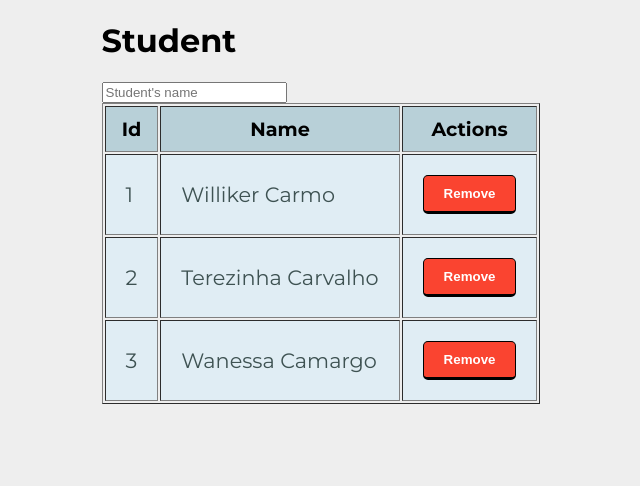
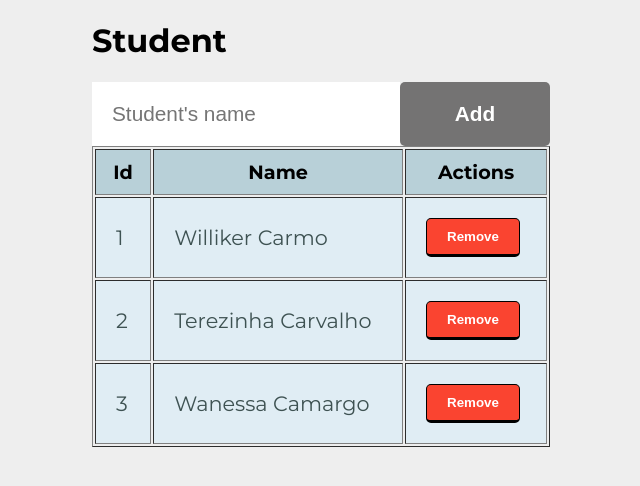
Before and after one commit to willikercarmo/ProjectSchoolVueJs, a Vue app: page / in a window 1280 px wide. Shown: the top 486 px of the page, without its empty margins (319-959 px from the left). Built offline with nearby package versions, Linux system fonts and the light colour scheme.

Commit message:
Style Input and Button Add

```diff
--- a/src/App.vue
+++ b/src/App.vue
@@ -32,8 +32,11 @@ html {
 #app {
 }
 
+.btn-danger1{
+  background-color: #fa4430;
+}
+
 .btn{
-  background-color: #fa4430;
   border: 1px solid #000;
   padding: 10px 20px;
   cursor: pointer;
--- a/src/components/Students.vue
+++ b/src/components/Students.vue
@@ -1,13 +1,15 @@
 <template>
   <div>
     <h1>{{ title }}</h1>
+    <div>
       <input
         type="text"
         placeholder="Student's name"
         v-model="name"
         v-on:keyup.enter="addStudent()"
       />
-
+      <button class="btn btn-input1" @click="addStudent()">Add</button>
+    </div>
     <table border="1px">
       <thead>
         <th>Id</th>
@@ -19,7 +21,9 @@
           <td>{{ index + 1 }}</td>
           <td>{{ student.name }}</td>
           <td>
-            <button class="btn" @click="removeStudent(student)">Remove</button>
+            <button class="btn btn-danger1" @click="removeStudent(student)">
+              Remove
+            </button>
           </td>
         </tr>
       </tbody>
@@ -71,4 +75,29 @@ export default {
 </script>
 
 <!-- Add "scoped" attribute to limit CSS to this component only -->
-<style scoped></style>
+<style scoped>
+input {
+  /* width: calc(100% - 150px); */
+  border: 0;
+  padding: 20px;
+  font-size: 1.3em;
+  color: #687f7f;
+  display: inline;
+}
+
+.btn-input1 {
+  width: 150px;
+  border: 0px;
+  padding: 20px;
+  font-size: 1.3em;
+  display: inline;
+  background-color: rgb(116, 115, 115);
+}
+
+.btn-input1:hover{
+  padding: 20px;
+  margin: 0px;
+  border: 0px;
+}
+
+</style>
```
Lines whose indentation alone changed are shown as unchanged.
